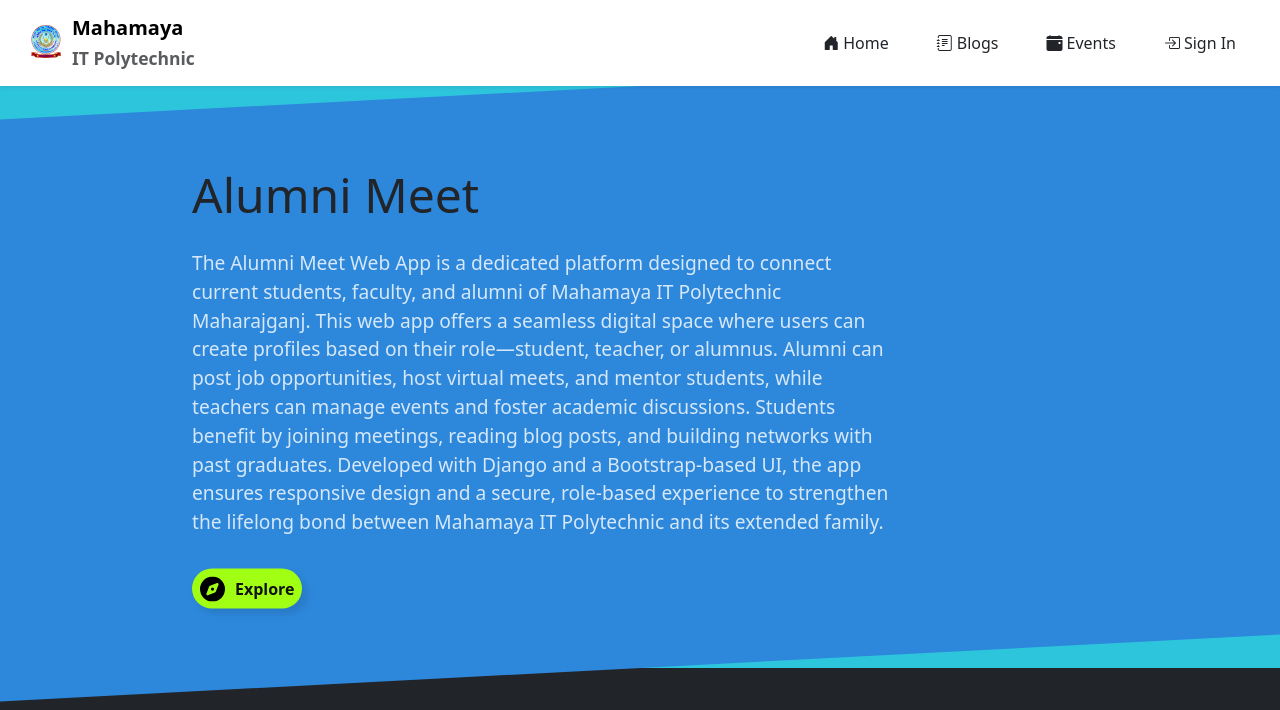
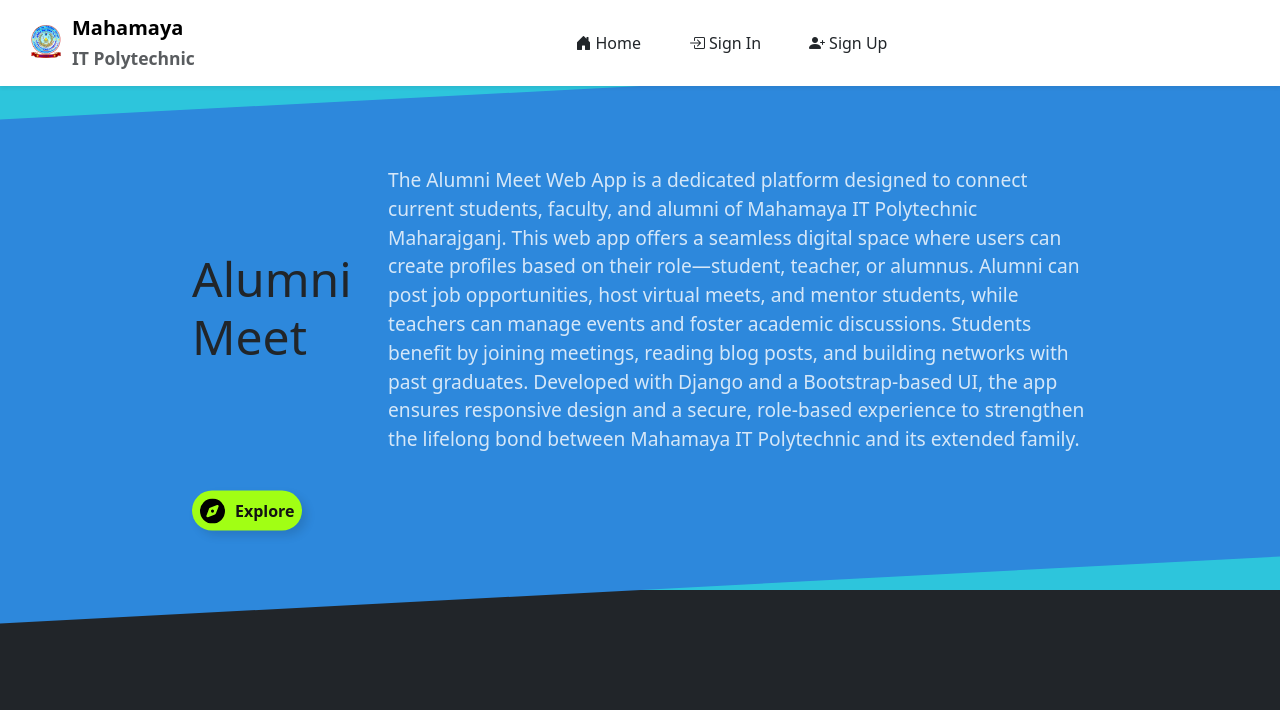
Before and after one commit to webdevavi96/Alumni_Meet, a Django app: page / in a window 1280 px wide. Shown: the top 710 px of the page. Run offline with Django 5.2, Linux system fonts and the light colour scheme; data comes from the database, SQL or seed files in the repository; some libraries are stand-ins or nearby versions.

Commit message:
url missmatch

```diff
--- a/Alumni_App/Templates/index.html
+++ b/Alumni_App/Templates/index.html
@@ -251,6 +251,7 @@
                                 <i class="bi bi-house-door-fill"></i> <span class="d-none d-md-inline">Home</span>
                             </a>
                         </li>
+                        {% if user.is_authenticated %}
                         <li class="nav-item">
                             <a class="nav-link d-flex align-items-center gap-1 text-dark small"
                                 href="{% url 'blogs' %}">
@@ -263,7 +264,7 @@
                                 <i class="bi bi-calendar-event-fill"></i> <span class="d-none d-md-inline">Events</span>
                             </a>
                         </li>
-                        {% if user.is_authenticated %}
+
                         <li class="nav-item">
                             <a class="nav-link d-flex align-items-center gap-1 text-dark small"
                                 href="{% url 'ChatPage' %}">
@@ -283,6 +284,10 @@
                                 <i class="bi bi-box-arrow-in-right"></i> <span class="d-none d-md-inline">Sign In</span>
                             </a>
                         </li>
+                        <li class="nav-item">
+                            <a class="nav-link d-flex align-items-center gap-1 text-dark small"
+                                href="{% url 'signUp' %}">
+                                <i class="bi bi-person-plus-fill"></i> <span class="d-none d-md-inline">Sign Up</span>
                         {% endif %}
                     </ul>
                 </div>
@@ -331,7 +336,10 @@
         <!-- Footer -->
         <footer class=" text-white pt-5 mt-5">
 
-             <p class="text-center text-bg-danger text-white fw-bold py-3" style="font-size: 16px;">Some features are under testing phase so may be bugs aquire. We are seeking for suggestions and imporvements. If you have any suggestions or you pahses any bugs, please notify the <a class="text-primary" href="https://webdevavi96.netlify.app/">developer</a>.</p>
+            <p class="text-center text-bg-danger text-white fw-bold py-3" style="font-size: 16px;">Some features are
+                under testing phase so may be bugs aquire. We are seeking for suggestions and imporvements. If you have
+                any suggestions or you pahses any bugs, please notify the <a class="text-primary"
+                    href="https://webdevavi96.netlify.app/">developer</a>.</p>
 
             <div class="container">
                 <div class="row">
```
